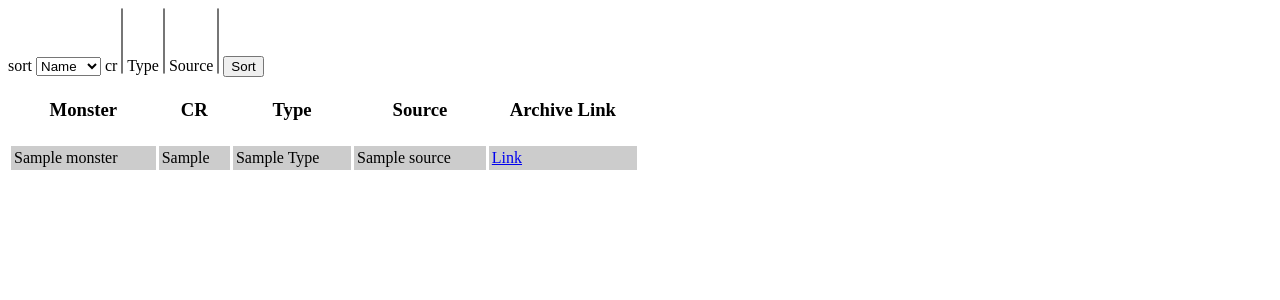
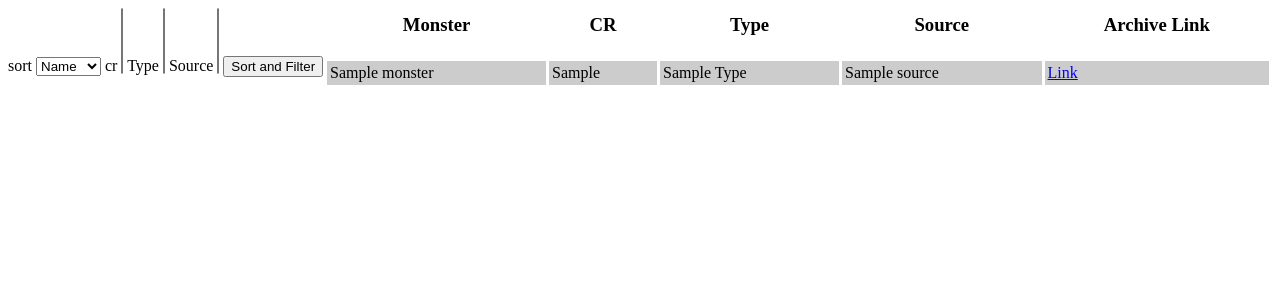
Before and after one commit to ckennard/monsterdb, a Flask app: template templates/monsters.html in a window 1280 px wide. Shown: the top 300 px of the page. Run offline with Flask 2, Linux system fonts and the light colour scheme; tables that the repository leaves empty hold one stand-in row (values such as "Sample post"); the template is opened without the code that fills it: values that come from a table or form of the project are taken from there, most other values are stand-ins (such as "Sample title", 1, 10 or a date in 2020); some libraries are stand-ins or nearby versions.

Commit message:
Added select all options and started formating

```diff
--- a/app.py
+++ b/app.py
@@ -31,9 +31,9 @@ class monstersModel(db.Model):
 
 def _get_form(data=None):
     form = FilterForm(data)
-    form.cr.choices = [(r.CR,r.CR) for r in monstersModel.query.distinct('CR').order_by("CR")]
-    form.Type.choices = [(r.Type,r.Type) for r in monstersModel.query.distinct('Type').order_by("Type")]
-    form.Source.choices = [(r.Source,r.Source) for r in monstersModel.query.distinct('Source').order_by("Source")]
+    form.cr.choices = [('All CRs', 'All CRs')]+[(r.CR,r.CR) for r in monstersModel.query.distinct('CR').order_by("CR")]
+    form.Type.choices = [('All Types', 'All Types')]+[(r.Type,r.Type) for r in monstersModel.query.distinct('Type').order_by("Type")]
+    form.Source.choices = [('All Sources', 'All Sources')]+[(r.Source,r.Source) for r in monstersModel.query.distinct('Source').order_by("Source")]
     return form
 
 class FilterForm(FlaskForm):
@@ -66,12 +66,23 @@ def handle_monsters():
         if form.validate():
             monsters = monsters.order_by(form.sort.data)
             if form.cr.data:
-                print (form.cr.data)
-                monsters = monsters.filter(monstersModel.CR.in_(form.cr.data))
+                if not 'All CRs' in form.cr.data:
+                    print ("CR filter detected")
+                    monsters = monsters.filter(monstersModel.CR.in_(form.cr.data))
+                else:
+                    print("All CRs selected")
             if form.Type.data:
-                monsters = monsters.filter(monstersModel.Type.in_(form.type.data))
+                if not 'All Types' in form.Type.data:
+                    print ("Type filter detected")
+                    monsters = monsters.filter(monstersModel.Type.in_(form.Type.data))
+                else:
+                    print("All Types selected")
             if form.Source.data:
-                monsters = monsters.filter(monstersModel.Source.in_(form.Source.data))
+                if not 'All Sources' in form.Source.data:
+                    print ("Source filter detected")
+                    monsters = monsters.filter(monstersModel.Source.in_(form.Source.data))
+                else:
+                    print("All Sources selected")
             print ("successful form all good")
         else:
             print(form.errors)
--- a/templates/monsters.html
+++ b/templates/monsters.html
@@ -6,20 +6,32 @@
 		.monsterType{
 			text-transform: capitalize;
 		}
+
+		.monsterList{
+			margin-left: auto;
+			margin-right: 0;
+			float:right;
+		}
+
+		.filters{
+			margin-left: 0;
+			margin-right: auto;
+			float:left;
+		}
 	</style>
 	<script type="text/javascript" src="https://www.kryogenix.org/code/browser/sorttable/sorttable.js"></script>
 </head>
 <body>
-	<form method="POST" action="/monsters">
+	<form method="POST" action="/monsters" class="filters" width = "25%">
 		{{ form.csrf_token }}
 		{{ form.sort.label }} {{ form.sort }}
 		{{ form.cr.label }} {{ form.cr }}
 		{{ form.Type.label }} {{ form.Type }}
 		{{ form.Source.label}} {{ form.Source }}
-		<input type="submit" name = "formaction" value="Sort">
+		<input type="submit" name = "formaction" value="Sort and Filter">
 	</form>
 
-	<table class="sortable" width="50%" cellpadding="3" cellspacing="3">
+	<table class="sortable monsterList" width="75%" cellpadding="3" cellspacing="3">
 		<tr>
 			<th><h3>Monster</h3></th>
 			<th><h3>CR</h3></th>
@@ -36,5 +48,5 @@
 				<td><a href='https://aonprd.com/MonsterDisplay.aspx?ItemName={{monster.name}}'>Link</a></td>
 			</tr>
 		{% endfor %}
-		</table>
+	</table>
 </body>
```
